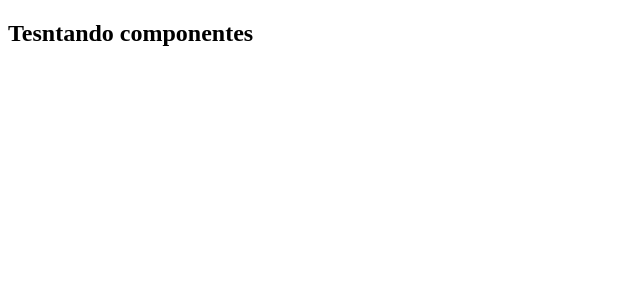
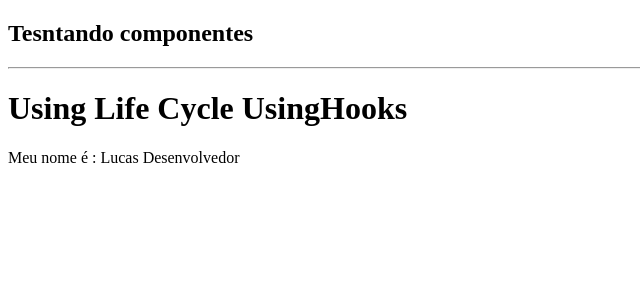
Before and after one commit to LukaasMachado143/FIRST_CONTACT_VUEJS, a Vue app in the folder Firt_Project_With_CLI_VueJS/: page / in a window 1280 px wide. Shown: the top 300 px of the page, without its empty margins (0-640 px from the left). Built offline with nearby package versions, Linux system fonts and the light colour scheme.

Commit message:
Learning Life Cycle Hooks.

```diff
--- a/Firt_Project_With_CLI_VueJS/src/App.vue
+++ b/Firt_Project_With_CLI_VueJS/src/App.vue
@@ -1,13 +1,19 @@
 <template>
-  <FirstComponentVue/>
+  <div>
+    <FirstComponentVue/>
+    <hr>
+    <UsingHooks/>
+  </div>
 </template>
 
 <script>
   import FirstComponentVue from './components/FirstComponent.vue'
+  import UsingHooks from './components/UsingHooks.vue';
   export default{
     name: "App",
     components:{
-      FirstComponentVue
-    }
+    FirstComponentVue,
+    UsingHooks
+}
   }
 </script>
--- a/Firt_Project_With_CLI_VueJS/src/components/FirstComponent.vue
+++ b/Firt_Project_With_CLI_VueJS/src/components/FirstComponent.vue
@@ -5,10 +5,5 @@
 <script>
     export default {
         name: "FirstComponent"
-
     }
 </script>
-
-<style>
-
-</style>
--- /dev/null
+++ b/Firt_Project_With_CLI_VueJS/src/components/UsingHooks.vue
@@ -0,0 +1,28 @@
+<template>
+    <div>
+        <h1>Using Life Cycle UsingHooks</h1>
+        <p>Meu nome é : {{ nameProfessional }}</p>
+    </div>
+</template>
+
+<script>
+    export default {
+        name: 'UsingHooks',
+        data(){
+            return{
+                nameProfessional:"Lucas Fernando"
+            }
+        },
+        created(){
+            setTimeout(() => {
+                this.nameProfessional = "Lucas Dev"
+            }, 2000)
+        },
+        mounted(){
+            setTimeout(() => {
+                this.nameProfessional = "Lucas Desenvolvedor"
+            }, 4000)
+        }
+
+    }
+</script>
```
Also changed, not shown: 1 other file (tests, documents, lock files or other folders).
